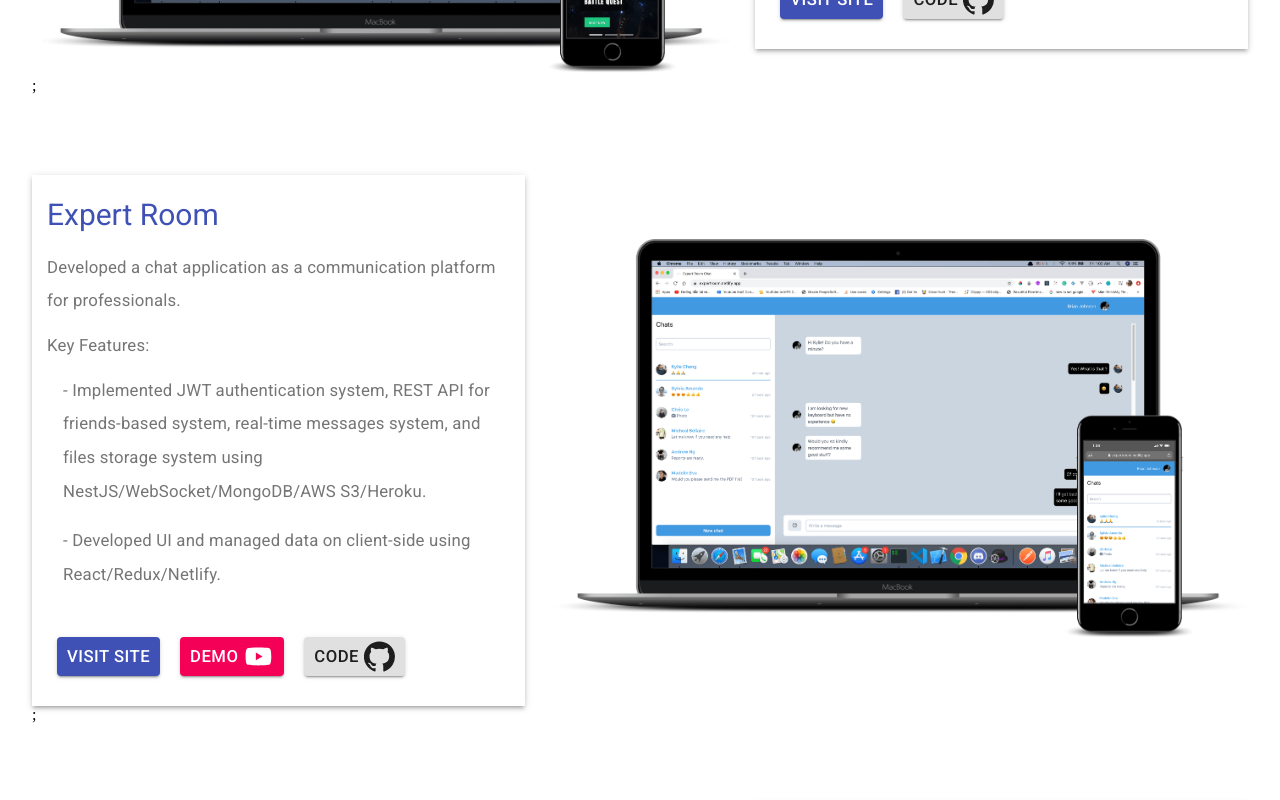
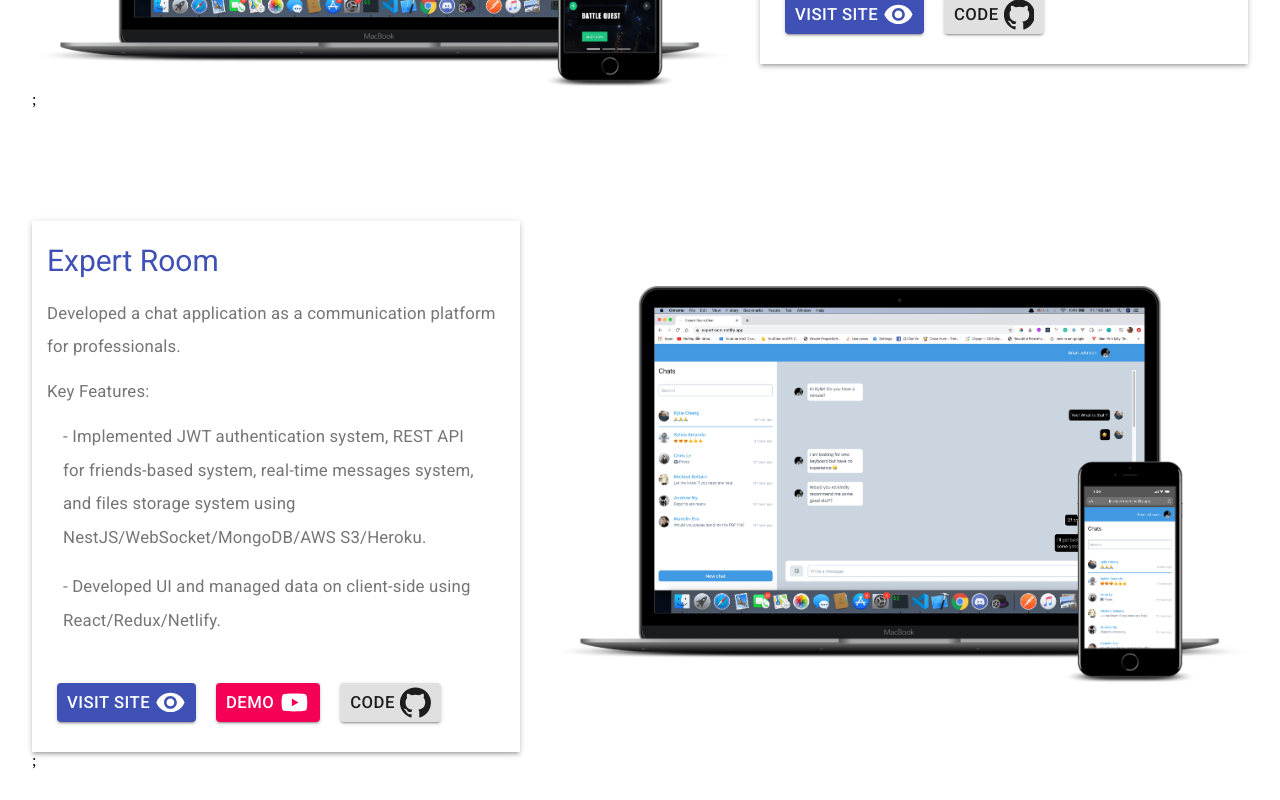
Before and after one commit to dustinvo17/Portfolio-Template, a React (Create React App) app: page /projects in a window 1280 px wide. Shown: the part 1000-1800 px from the top of the page. Built offline with nearby package versions, Linux system fonts and the light colour scheme.

Commit message:
handle contact form

```diff
--- /dev/null
+++ b/src/components/ContactForm.js
@@ -0,0 +1,161 @@
+import React, { useState } from "react";
+import {
+  Button,
+  Box,
+  TextareaAutosize,
+  Grid,
+  Typography,
+  TextField,
+  FormControlLabel,
+  FormControl,
+} from "@material-ui/core";
+
+import SectionTitle from "./SectionTitle";
+import ContentHeader from "./ContentHeader";
+import { TrainRounded } from "@material-ui/icons";
+export default function ContactForm() {
+  const FIELD_TYPES = {
+    EMAIL: "email",
+    NAME: "name",
+    MESSAGE: "message",
+  };
+  const [errorName, setNameError] = useState(true);
+  const [errorNameText, setNameText] = useState("");
+
+  const [errorEmail, setEmailError] = useState(true);
+  const [errorEmailText, setEmailText] = useState("");
+
+  const [errorMessage, setMessageError] = useState(true);
+  const [errorMessageText, setMessageText] = useState("");
+  const [touched, setTouched] = useState(false);
+
+  const [formData,setData] = useState({
+      email:'',
+      name:'',
+      message:''
+  })
+  const handleChange = (e, type) => {
+    setTouched(true);
+    if (type === FIELD_TYPES.EMAIL) {
+      const emailPatternRegrex = /^[^ ]+@[^ ]+\.[a-z]{2,3}$/;
+      const validEmail = emailPatternRegrex.test(e.target.value);
+      if (!validEmail) {
+        setEmailError(true);
+        setEmailText("Valid email is required");
+      } else {
+        setEmailError(false);
+        setEmailText("");
+      }
+    } else {
+      const emptyField = e.target.value.length === 0;
+
+      if (type === FIELD_TYPES.NAME) {
+        if (emptyField) {
+          setNameError(true);
+          setNameText("Your name is required");
+        } else {
+          setNameError(false);
+          setNameText("");
+        }
+      }
+      if (type === FIELD_TYPES.MESSAGE) {
+        if (emptyField) {
+          setMessageError(true);
+          setMessageText("A message is required");
+        } else {
+          setMessageError(false);
+          setMessageText("");
+        }
+      }
+    }
+    const data ={...formData}
+    data[type] = e.target.value
+    setData(data)
+
+  };
+  const encode = (data) => { /// encode data to send to netlify form
+    return Object.keys(data)
+    .map(key => encodeURIComponent(key) + "=" + encodeURIComponent(data[key]))
+    .join("&")
+  }
+  const handleSubmit = (e) =>{
+    e.preventDefault()
+    fetch("/", {
+        method: "POST",
+        headers: { "Content-Type": "application/x-www-form-urlencoded" },
+        body: encode({
+          "form-name": e.target.getAttribute("name"),
+          ...formData
+        })
+      })
+  }
+  return (
+    <Box textAlign="center">
+      <SectionTitle title="How To Contact Me" />
+      <ContentHeader description="The best way to reach out to me is by shooting me a message via my email: datvo.vtd@gmail.com. I'd love to hear from you!" />
+      <form data-netlify="true" name="Dat Vo Portfolio Contact Form" method="post" onSubmit={handleSubmit}>
+      <input type="hidden" name="form-name" value="Dat Vo Portfolio Contact Form" />
+        <Grid container spacing={3} style={{ padding: "20px" }}>
+          <Grid item xs={12} sm={6}>
+            <TextField
+              variant="outlined"
+              required
+              id="name"
+              name="name"
+              label="Your Name"
+              fullWidth
+              autoComplete="name"
+              error={touched && errorName}
+              helperText={errorNameText}
+              onChange={(e) => handleChange(e, FIELD_TYPES.NAME)}
+            />
+          </Grid>
+          <Grid item xs={12} sm={6}>
+            <TextField
+              variant="outlined"
+              required
+              id="email"
+              name="email"
+              label="Your Email"
+              fullWidth
+              autoComplete="email"
+              error={touched && errorEmail}
+              helperText={errorEmailText}
+              onChange={(e) => handleChange(e, FIELD_TYPES.EMAIL)}
+            />
+          </Grid>
+          <Grid item xs={12} sm={12}>
+            <TextField
+              style={{ width: "100%" }}
+              variant="outlined"
+              required
+              id="message"
+              name="message"
+              label="How Can I Help You?"
+              multiline={true}
+              error={touched && errorMessage}
+              rows={6}
+              helperText={errorMessageText}
+              onChange={(e) => handleChange(e, FIELD_TYPES.MESSAGE)}
+            />
+          </Grid>
+          <Grid
+            item
+            xs={12}
+            sm={12}
+            style={{ display: "flex", justifyContent: "flex-end" }}
+          >
+            <Button
+            type="submit"
+              color="primary"
+              disabled={errorName || errorMessage || errorEmail}
+              variant="contained"
+            >
+              Send
+            </Button>
+          </Grid>
+        </Grid>
+      </form>
+    </Box>
+  );
+}
--- a/src/components/ContentHeader.js
+++ b/src/components/ContentHeader.js
@@ -15,21 +15,22 @@ export default function ContentHeader({title,description}) {
     const classes = useStyles()
     return (
         <React.Fragment>
-               <Typography
+          {title ?  <Typography
                     className={classes.cardTitle}
                     variant="h5"
                     color="primary"
                   >
                     {title}
-                  </Typography>
+                  </Typography>  : '' }
 
-                  <Typography
+
+             {description ? <Typography
                     className={classes.cardBody}
                     variant="body2"
                     color="textSecondary"
                   >
                     {description}
-                  </Typography>
+                  </Typography> : ''}
         </React.Fragment>
 
 
--- a/src/components/Header.js
+++ b/src/components/Header.js
@@ -1,8 +1,11 @@
 import React, { useState } from "react";
 import PropTypes from "prop-types";
 import { makeStyles } from "@material-ui/core/styles";
-import Toolbar from "@material-ui/core/Toolbar";
-import Link from "@material-ui/core/Link";
+import {
+  Toolbar,
+  Link
+}  from "@material-ui/core"
+
 
 const useStyles = makeStyles((theme) => ({
   toolbarSecondary: {
--- a/src/components/Introduction.js
+++ b/src/components/Introduction.js
@@ -1,10 +1,12 @@
 import React from "react";
-import Typography from "@material-ui/core/Typography";
+import {
+  Typography,
+  Card,
+  CardMedia,
+  CardContent,
+  Grid,
+}from "@material-ui/core"
 import { makeStyles } from "@material-ui/core/styles";
-import Card from "@material-ui/core/Card";
-import CardMedia from "@material-ui/core/CardMedia";
-import CardContent from "@material-ui/core/CardContent";
-import Grid from "@material-ui/core/Grid";
 import { INTROS } from "../data/data";
 import SectionTitle from './SectionTitle'
 import ContentHeader from './ContentHeader'
@@ -37,7 +39,7 @@ export default function Introduction() {
   const classes = useStyles();
   return (
     <div className={classes.introductionContainer}>
-     <SectionTitle title="What I'll bring to the table?"/>
+     <SectionTitle title="What I'll Bring To The Table"/>
 
       <Grid container spacing={5} className={classes.gridContainer}>
         {INTROS.map((data) => {
--- a/src/components/ProjectList.js
+++ b/src/components/ProjectList.js
@@ -2,80 +2,83 @@ import React from "react";
 import PropTypes from "prop-types";
 import { makeStyles, useTheme } from "@material-ui/core/styles";
 import useMediaQuery from "@material-ui/core/useMediaQuery";
-import AppBar from "@material-ui/core/AppBar";
-import Tabs from "@material-ui/core/Tabs";
-import Tab from "@material-ui/core/Tab";
-import Typography from "@material-ui/core/Typography";
-import Box from "@material-ui/core/Box";
-import Grid from "@material-ui/core/Grid";
+import {
+  AppBar,
+  Tabs,
+  Tab,
+  type,
+  Grid,
+  Box,
+  List,
+  ListItem,
+  Paper,
+  Button,
+  Typography
+} from "@material-ui/core";
+import YouTubeIcon from "@material-ui/icons/YouTube"
+import GitHubIcon from "@material-ui/icons/GitHub"
+import VisibilityIcon from '@material-ui/icons/Visibility';
 import { PROJECT_TYPE } from "../data/data";
 import SectionTitle from "./SectionTitle";
 import { PROJECTS_DATA } from "../data/data";
-import ContentHeader from "./ContentHeader"
-import List from "@material-ui/core/List"
-import ListItem from "@material-ui/core/ListItem"
-import Papper from "@material-ui/core/Paper"
-import Button from "@material-ui/core/Button"
-import YouTubeIcon from '@material-ui/icons/YouTube';
-import GitHubIcon from '@material-ui/icons/GitHub';
-
+import ContentHeader from "./ContentHeader";
 const useStyles = makeStyles((theme) => ({
-
   root: {
     flexGrow: 1,
     backgroundColor: theme.palette.background.paper,
   },
   projectBox: {
-        paddingTop:theme.spacing(5),
-        paddingBottom:theme.spacing(5),
-        [theme.breakpoints.between(0,900)]: {
+    paddingTop: theme.spacing(7),
+    paddingBottom: theme.spacing(7),
+    "&:last-child": {
+      paddingBottom:0
+    },
+    [theme.breakpoints.between(0, 900)]: {
       textAlign: "center",
-
+      paddingTop: theme.spacing(5),
+      paddingBottom: theme.spacing(5),
     },
   },
-    projectGridContainer :{
-       justifyContent:'center'
+  projectGridContainer: {
+    justifyContent: "center",
   },
   paperGridItem: {
-        padding:'20px  15px 20px 15px',
-
+    padding: "20px  15px 20px 15px",
   },
   projectButton: {
-        margin:'10px',
-        display:'flex',
-        alignItems:'center',
-
+    margin: "10px",
+    display: "flex",
+    alignItems: "center",
   },
   buttonsContainer: {
-
-        display:'flex',
-        marginTop:'20px',
-        flexWrap:'wrap',
-        [theme.breakpoints.between(0,900)]: {
-            justifyContent:'center'
-        }
+    display: "flex",
+    marginTop: "20px",
+    flexWrap: "wrap",
+    [theme.breakpoints.between(0, 900)]: {
+      justifyContent: "center",
+    },
   },
   icon: {
-        marginLeft:'5px'
+    marginLeft: "5px",
   },
   gridOrder: {
-        [theme.breakpoints.between(0,900)]: {
-            order:'0!important'
+    [theme.breakpoints.between(0, 900)]: {
+      order: "0!important",
     },
   },
-    textListAlign:{
-        [theme.breakpoints.between(0,900)]: {
-            textAlign:'center!important'
+  textListAlign: {
+    [theme.breakpoints.between(0, 900)]: {
+      textAlign: "center!important",
     },
-    }
+  },
 }));
 
 function TabPanel(props) {
   const { value } = props;
-  const classes = useStyles()
+  const classes = useStyles();
 
-  const matches = useMediaQuery('(max-width:900px)');
-  console.log(matches)
+  const matches = useMediaQuery("(max-width:900px)");
+  console.log(matches);
   let projects;
   switch (value) {
     case 1:
@@ -103,55 +106,111 @@ function TabPanel(props) {
       id={`full-width-tabpanel-${value}`}
       aria-labelledby={`full-width-tab-${value}`}
     >
+      {projects.map((p, index) => {
+        return (
+          <Box key={index} className={classes.projectBox}>
+            <Grid
+              container
+              alignItems="center"
+              spacing={4}
+              className={classes.projectGridContainer}
+            >
+              <Grid
+                item
+                sm={12}
+                md={7}
+                lg={7}
+                style={{ order: index % 2 === 0 ? 0 : 2 }}
+                className={classes.gridOrder}
+              >
+                <img alt={p.image} src={p.image} style={{ width: "100%" }} />
+              </Grid>
+              <Grid
+                item
+                xs={12}
+                sm={12}
+                md={5}
+                lg={5}
+                style={{ order: 1 }}
+                className={classes.gridOrder}
+              >
+                <Box className={classes.paperGridItem} boxShadow={3}>
+                  <ContentHeader title={p.name} description={p.description} />
 
-        {projects.map((p,index) => {
-           return  <Box   key={index} className={classes.projectBox}>
-         <Grid container alignItems="center"  spacing={3} className={classes.projectGridContainer} >
-         <Grid  item sm={12} md={7} lg={7} style={{order: index % 2 === 0 ? 0 : 2 }}  className={classes.gridOrder}>
-              <img alt={p.image} src={p.image} style={{width:'100%'}}/>
-          </Grid>
-          <Grid item xs={12} sm={12} md={5} lg={5} style={{order:1}} className={classes.gridOrder}>
-            <Box className={classes.paperGridItem} boxShadow={3}>
-            <ContentHeader title={p.name}  description={p.description} />
-
-          <Typography variant="body2"
-                    color="textSecondary"  >Key Features: </Typography>
-          <List dense={false} >
-               {p.tech.map(point => {
-                   return <ListItem key={point} alignItems="center" className={classes.textListAlign}   >
-                       <Typography variant="body2"
-                    color="textSecondary" style={{display:"block",lineHeight:2,wordWrap:'break-word',width:'100%'}}>
-                        {matches ? '' :'-'} {point}
+                  <Typography variant="body2" color="textSecondary">
+                    Key Features:{" "}
+                  </Typography>
+                  <List dense={false}>
+                    {p.tech.map((point) => {
+                      return (
+                        <ListItem
+                          key={point}
+                          alignItems="center"
+                          className={classes.textListAlign}
+                        >
+                          <Typography
+                            variant="body2"
+                            color="textSecondary"
+                            style={{
+                              display: "block",
+                              lineHeight: 2,
+                              wordWrap: "break-word",
+                              width: "100%",
+                            }}
+                          >
+                            {matches ? "" : "-"} {point}
                           </Typography>
                         </ListItem>
-                }
-               )  }
+                      );
+                    })}
                   </List>
-            <div className={classes.buttonsContainer} >
-                {p.site ?   <Button size="small" className={classes.projectButton} variant="contained" color="primary" onClick={() =>window.open(p.site)}>
-                Visit Site </Button> : ''}
-                {p.video ?   <Button size="small" className={classes.projectButton} variant="contained" color="secondary"  onClick={() =>window.open(p.video)} >
+                  <div className={classes.buttonsContainer}>
+                    {p.site ? (
+                      <Button
+                        size="small"
+                        className={classes.projectButton}
+                        variant="contained"
+                        color="primary"
+                        onClick={() => window.open(p.site)}
+                      >
+                        Visit Site <VisibilityIcon className={classes.icon}  />
+                      </Button>
+                    ) : (
+                      ""
+                    )}
+                    {p.video ? (
+                      <Button
+                        size="small"
+                        className={classes.projectButton}
+                        variant="contained"
+                        color="secondary"
+                        onClick={() => window.open(p.video)}
+                      >
                         Demo <YouTubeIcon className={classes.icon} />
-            </Button> :'' }
+                      </Button>
+                    ) : (
+                      ""
+                    )}
 
-            <Button size="small" className={classes.projectButton} variant="contained"  onClick={() =>window.open(p.source)}>
-                Code <GitHubIcon className={classes.icon}/>
+                    <Button
+                      size="small"
+                      className={classes.projectButton}
+                      variant="contained"
+                      onClick={() => window.open(p.source)}
+                    >
+                      Code <GitHubIcon className={classes.icon} />
                     </Button>
                   </div>
-
                 </Box>
-
               </Grid>
-
-        </Grid>;
+            </Grid>
+            ;
           </Box>
+        );
       })}
-
-
     </div>
   );
 }
-
 
 export default function ProjectList() {
   const classes = useStyles();
--- a/src/pages/HomePage.js
+++ b/src/pages/HomePage.js
@@ -2,12 +2,14 @@
 import React from 'react';
 import Introduction from '../components/Introduction'
 import ProjectList from '../components/ProjectList'
+import ContactForm from '../components/ContactForm'
 export default function HomePage() {
 
     return (
         <div>
             <Introduction/>
             <ProjectList/>
+            <ContactForm/>
         </div>
     )
 }
```
Also changed, not shown: src/components/Banner.js (+16 -13 lines), 1 other file (tests, documents, lock files or other folders). Lines whose indentation alone changed are shown as unchanged.
